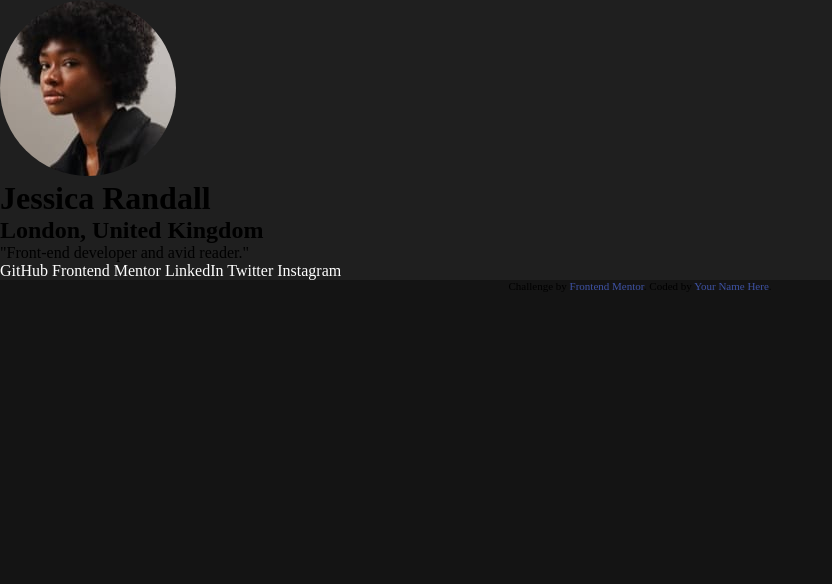
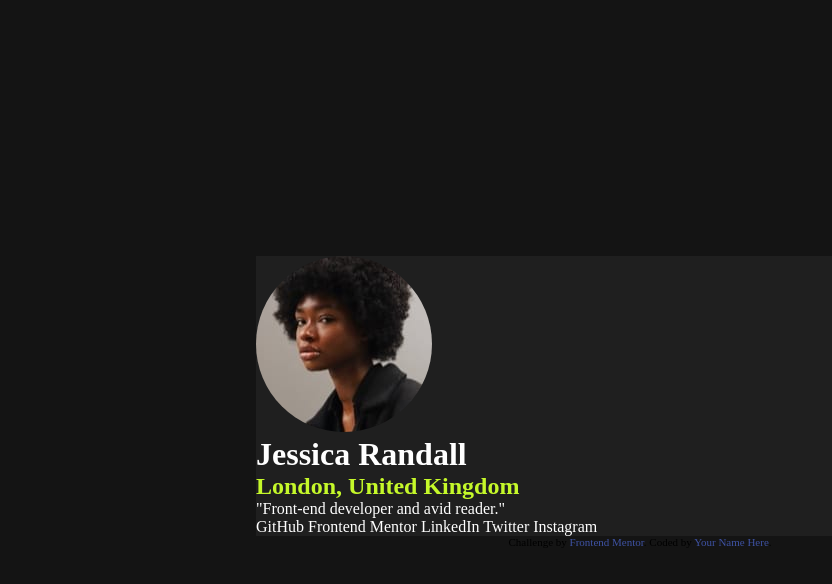
Before and after one commit to ThiagoHenriqueLinhares/social-links-profile-main, a plain HTML site: page index.html in a window 1280 px wide. Shown: the whole page, without its empty margins (0-832 px from the left). Drawn offline with Linux system fonts and the light colour scheme.

Commit message:
Update style.css

```diff
--- a/style.css
+++ b/style.css
@@ -1,10 +1,11 @@
 * {
-    margin: 0;
+    margin: 0px;
     padding: 0
     ;
 }
 
 body {
+    margin: 20%;
     background-color: hsl(0, 0%, 8%);
 }
 
@@ -13,8 +14,16 @@ main {
     background-color: hsl(0, 0%, 12%);
 }
 
+header {
+    color: white;
+}
+
 img {
     border-radius: 100px;
+}
+
+h2 {
+    color: hsl(75, 94%, 57%);
 }
 
 a {
```
